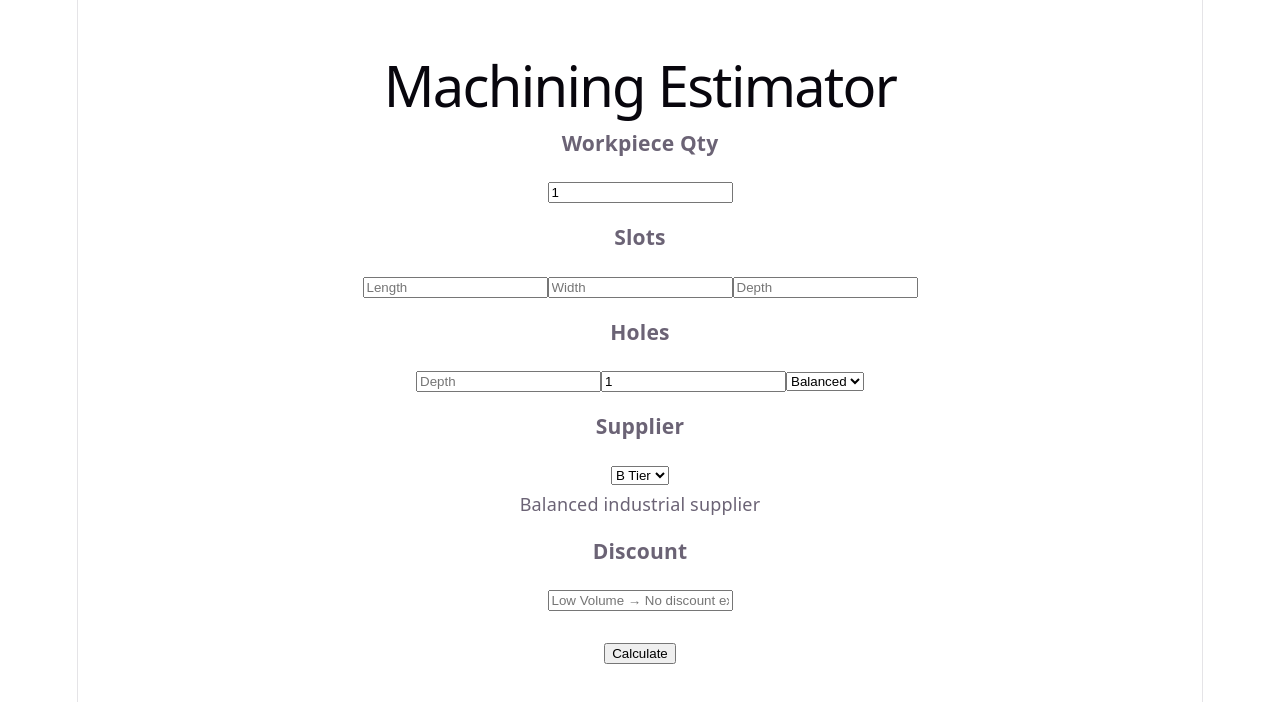
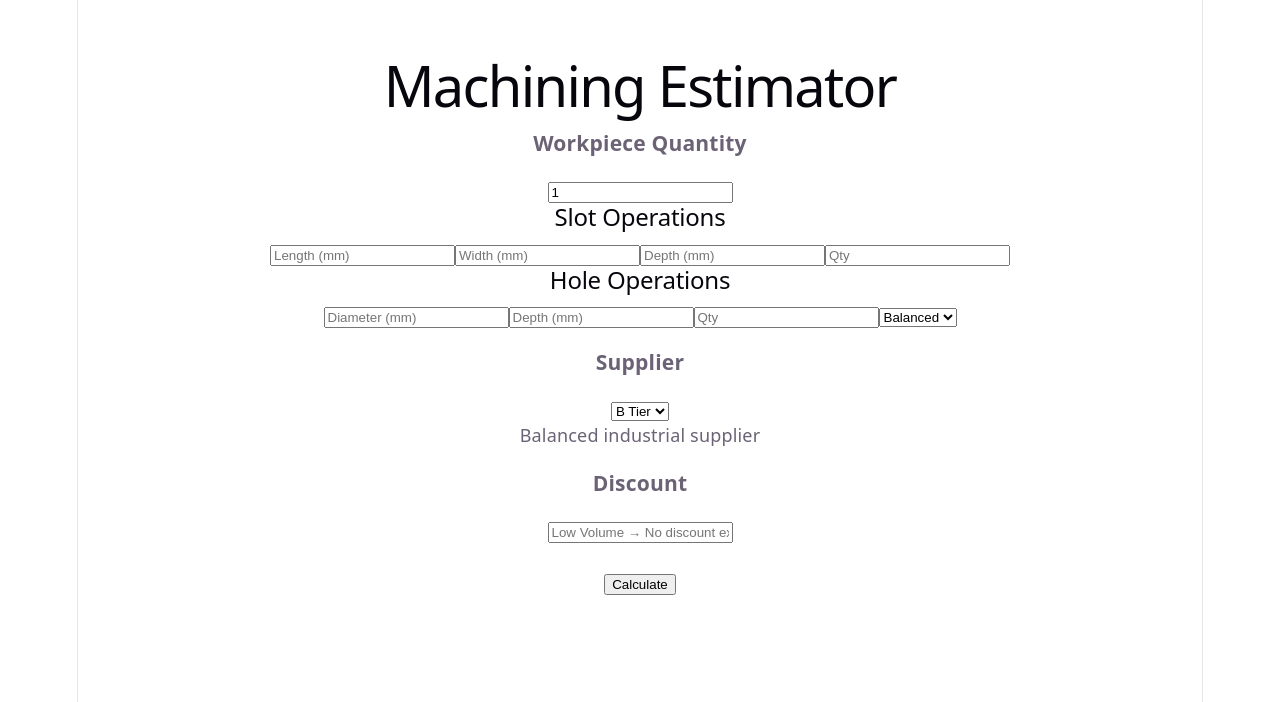
Before and after one commit to serifsumer-coder/tolerance-app, a React (Vite) app: page / in a window 1280 px wide. Shown: the top 702 px of the page. Built offline with nearby package versions, Linux system fonts and the light colour scheme.

Commit message:
fixed UI structure for slots and holes

```diff
--- a/src/App.jsx
+++ b/src/App.jsx
@@ -3,14 +3,12 @@ import { useState, useEffect } from "react";
 export default function App() {
   const [partQty, setPartQty] = useState(1);
 
-  // SLOT
   const [slots, setSlots] = useState([
     { length: "", width: "", depth: "", qty: 1 }
   ]);
 
-  // HOLE
   const [holes, setHoles] = useState([
-    { depth: "", qty: 1, quality: "balanced" }
+    { diameter: "", depth: "", qty: 1, quality: "balanced" }
   ]);
 
   const [supplier, setSupplier] = useState("B");
@@ -31,9 +29,7 @@ export default function App() {
   };
 
   const feedRates = {
-    high: 2000,
-    balanced: 3000,
-    cost: 4500
+    balanced: 3000
   };
 
   const getSuggestion = (qty) => {
@@ -47,18 +43,17 @@ export default function App() {
     setSuggestion(getSuggestion(partQty));
   }, [partQty]);
 
-  // SLOT TIME
+  // SLOT
   const calcSlotTime = (s) => {
     if (!s.length || !s.width || !s.depth) return 0;
 
     const volume = s.length * s.width * s.depth;
-    const feed = feedRates["balanced"]; // basit tutuyoruz
+    const minutes = volume / feedRates.balanced / 100;
 
-    const minutes = volume / feed / 100;
     return (minutes / 60) * s.qty;
   };
 
-  // HOLE TIME
+  // HOLE
   const calcHoleTime = (h) => {
     if (!h.depth || !h.qty) return 0;
 
@@ -66,6 +61,7 @@ export default function App() {
 
     const peckCount = Math.ceil(h.depth / q.peck);
     const timePerHoleSec = peckCount * q.peckTime + q.setup;
+
     const totalSec = timePerHoleSec * h.qty;
 
     return (totalSec / 3600) * 1.15;
@@ -90,69 +86,49 @@ export default function App() {
     const perPiece = finalCost / partQty;
 
     setResult(`
-========== SUMMARY ==========
-
-Workpieces: ${partQty}
-
-Supplier:
-€${rate}/hr
-${supplierRates[supplier].desc}
-
-Production:
-${suggestion}
-
-----------------------------
-
-Slot Time: ${slotHours.toFixed(2)} h
-Hole Time: ${holeHours.toFixed(2)} h
-
-TOTAL TIME:
-${totalHours.toFixed(2)} h
-
-Machining Cost:
-€${machiningCost.toLocaleString()}
-
-Discount: -${d}%
-
-----------------------------
-
-Cost per Piece:
-€${perPiece.toFixed(2)}
-
-GRAND TOTAL:
-€${finalCost.toLocaleString()}
+TOTAL TIME: ${totalHours.toFixed(2)} h
+COST: €${finalCost.toLocaleString()}
 `);
   };
 
   return (
-    <div style={{ padding: 40 }}>
+    <div style={{ padding: 40, textAlign: "center" }}>
       <h1>Machining Estimator</h1>
 
-      <h3>Workpiece Qty</h3>
+      {/* WORKPIECE */}
+      <h3>Workpiece Quantity</h3>
       <input type="number" value={partQty} onChange={e => setPartQty(Number(e.target.value))} />
 
-      <h3>Slots</h3>
+      {/* SLOTS */}
+      <h2>Slot Operations</h2>
       {slots.map((s, i) => (
         <div key={i}>
-          <input placeholder="Length" onChange={e => {
+          <input placeholder="Length (mm)" onChange={e => {
             const arr = [...slots]; arr[i].length = e.target.value; setSlots(arr);
           }} />
-          <input placeholder="Width" onChange={e => {
+          <input placeholder="Width (mm)" onChange={e => {
             const arr = [...slots]; arr[i].width = e.target.value; setSlots(arr);
           }} />
-          <input placeholder="Depth" onChange={e => {
+          <input placeholder="Depth (mm)" onChange={e => {
             const arr = [...slots]; arr[i].depth = e.target.value; setSlots(arr);
+          }} />
+          <input placeholder="Qty" type="number" onChange={e => {
+            const arr = [...slots]; arr[i].qty = Number(e.target.value); setSlots(arr);
           }} />
         </div>
       ))}
 
-      <h3>Holes</h3>
+      {/* HOLES */}
+      <h2>Hole Operations</h2>
       {holes.map((h, i) => (
         <div key={i}>
-          <input placeholder="Depth" onChange={e => {
+          <input placeholder="Diameter (mm)" onChange={e => {
+            const arr = [...holes]; arr[i].diameter = e.target.value; setHoles(arr);
+          }} />
+          <input placeholder="Depth (mm)" onChange={e => {
             const arr = [...holes]; arr[i].depth = e.target.value; setHoles(arr);
           }} />
-          <input type="number" value={h.qty} onChange={e => {
+          <input placeholder="Qty" type="number" onChange={e => {
             const arr = [...holes]; arr[i].qty = Number(e.target.value); setHoles(arr);
           }} />
           <select value={h.quality} onChange={e => {
@@ -165,24 +141,18 @@ GRAND TOTAL:
         </div>
       ))}
 
+      {/* SUPPLIER */}
       <h3>Supplier</h3>
       <select value={supplier} onChange={e => setSupplier(e.target.value)}>
         <option value="A">A Tier</option>
         <option value="B">B Tier</option>
         <option value="C">C Tier</option>
       </select>
+      <div>{supplierRates[supplier].desc}</div>
 
-      {/* 🔥 DESCRIPTION SABİT */}
-      <div style={{ marginTop: 5 }}>
-        {supplierRates[supplier].desc}
-      </div>
-
+      {/* DISCOUNT */}
       <h3>Discount</h3>
-      <input
-        placeholder={suggestion}
-        value={discount}
-        onChange={e => setDiscount(e.target.value)}
-      />
+      <input placeholder={suggestion} value={discount} onChange={e => setDiscount(e.target.value)} />
 
       <br /><br />
       <button onClick={handleCalculate}>Calculate</button>
```
